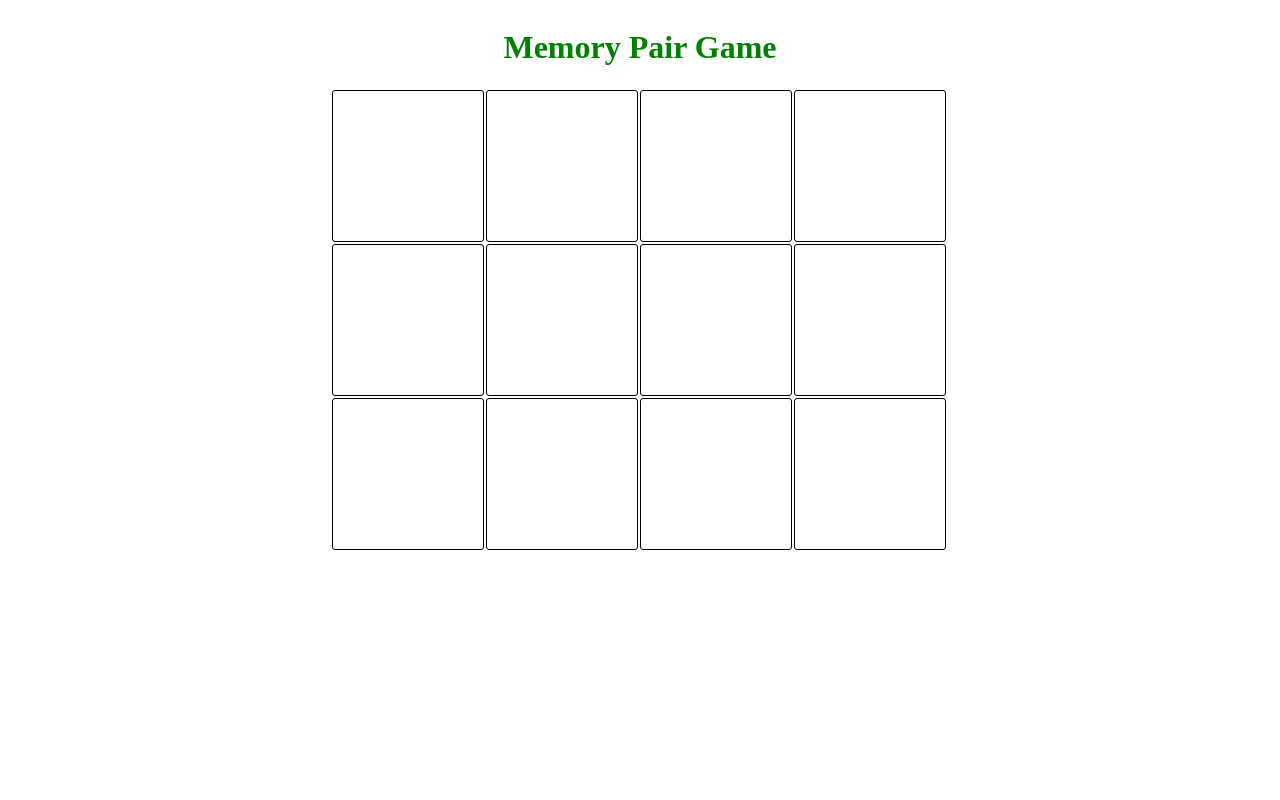
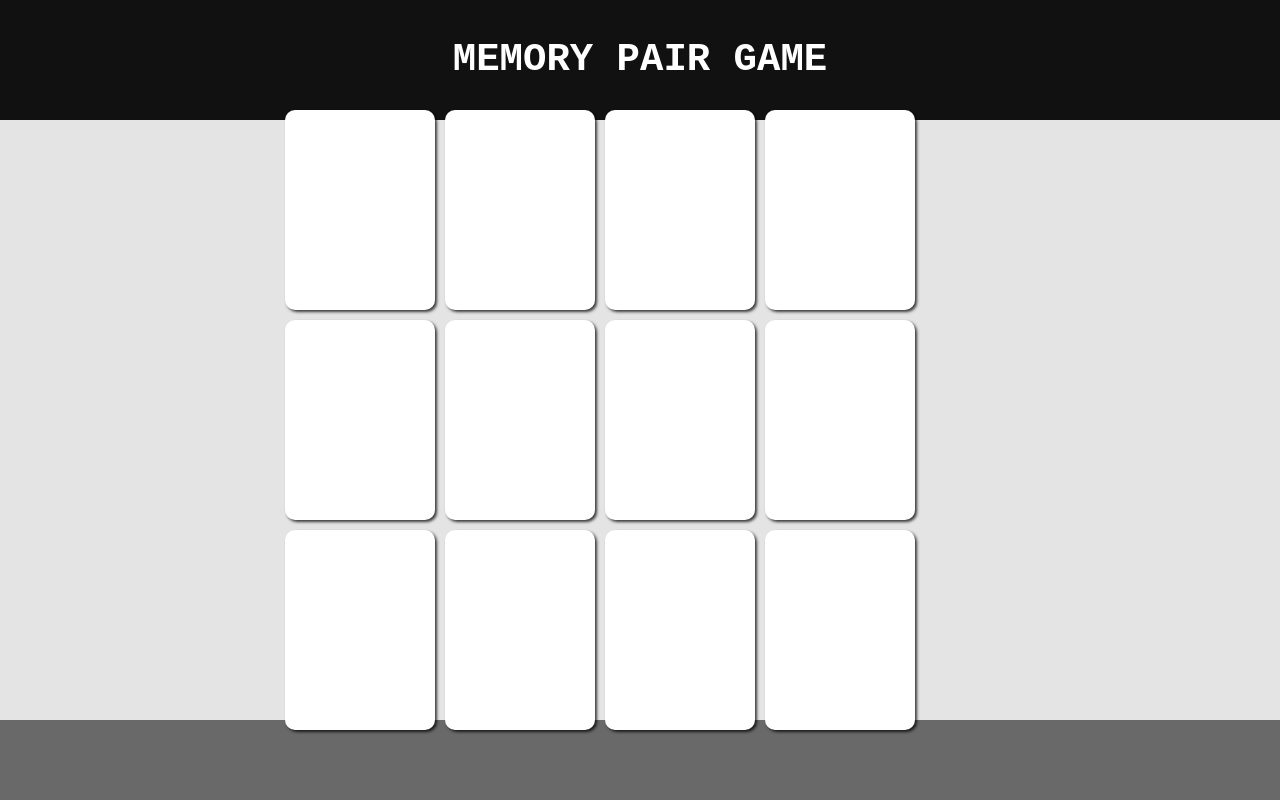
Before and after one commit to iammiro/MemoryPairGame, a plain HTML site: page index.html in a window 1280 px wide. Drawn offline with Linux system fonts and the light colour scheme.

Commit message:
edit style

```diff
--- a/css/index.css
+++ b/css/index.css
@@ -3,13 +3,45 @@ body {
     flex-direction: column;
     justify-content: center;
     align-items: center;
+    margin: 0;
+    height: 100vh;
 }
 h1 {
-    color: green;
+    font-size: 3em;
+    font-family: monospace;
+    text-transform: uppercase;
 }
 img {
     width: 150px;
-    height: 150px;
+    height: 200px;
+}
+header {
+    background-color: #111111;
+    color: white;
+    height: 15vh;
+    width: 100vw;
+    display: flex;
+    flex-direction: row;
+    align-items: center;
+    justify-content: center;
+}
+main {
+    background-color: #e4e4e4;
+    height: 75vh;
+    width: 100vw;
+    display: flex;
+    flex-direction: column;
+    align-items: center;
+    justify-content: center;
+}
+footer {
+    background-color: dimgrey;
+    width: 100vw;
+    height: 10vh;
+    display: flex;
+    flex-direction: row;
+    align-items: center;
+    justify-content: center;
 }
 .hide {
     visibility: hidden;
@@ -17,51 +49,50 @@ img {
 #app {
     display: flex;
     flex-wrap: wrap;
-    width: 620px;
+    width: 720px;
 }
 .game-block {
-    margin: 2px;
+    margin: 5px;
 }
 .game-block img {
     float: left;
-    border: 1px solid black;
-    border-radius: 3px;
+    border-radius: 10px;
+    -webkit-box-shadow: 2px 2px 3px 0px rgba(0,0,0,0.75);
+    -moz-box-shadow: 2px 2px 3px 0px rgba(0,0,0,0.75);
+    box-shadow: 2px 2px 3px 0px rgba(0,0,0,0.75);
 }
-
-/* entire container, keeps perspective */
 .flip-container {
     perspective: 200px;
 }
-/* flip the pane when clicked */
 .flip-animate {
     transform: rotateY(180deg);
 }
 .flip-container, .front, .back {
     width: 150px;
-    height: 150px;
+    height: 200px;
 }
-/* flip speed goes here */
 .flipper {
     transition: 0.6s;
     transform-style: preserve-3d;
     position: relative;
+    border-radius: 10px;
 }
-/* hide back of pane during swap */
 .front, .back {
     backface-visibility: hidden;
     position: absolute;
+    background-color: white;
     top: 0;
     left: 0;
+    border-radius: 10px;
 }
-/* front pane, placed above back */
 .front {
     z-index: 2;
-    /* for firefox 31 */
     transform: rotateY(0deg);
-    border: 1px solid black;
-    border-radius: 3px;
+    border-radius: 10px;
+    -webkit-box-shadow: 2px 2px 3px 0px rgba(0,0,0,0.75);
+    -moz-box-shadow: 2px 2px 3px 0px rgba(0,0,0,0.75);
+    box-shadow: 2px 2px 3px 0px rgba(0,0,0,0.75);
 }
-/* back, initially hidden pane */
 .back {
     transform: rotateY(180deg);
 }
--- a/index.html
+++ b/index.html
@@ -5,8 +5,14 @@
     <link href="css/index.css" rel="stylesheet">
 </head>
 <body>
-<h1>Memory Pair Game</h1>
-<div id="app"></div>
-<script src="js/index.js"></script>
+<header>
+    <h1>Memory Pair Game</h1>
+</header>
+<main>
+    <div id="app"></div>
+</main>
+<footer>
+    <script src="js/index.js"></script>
+</footer>
 </body>
 </html>
```
